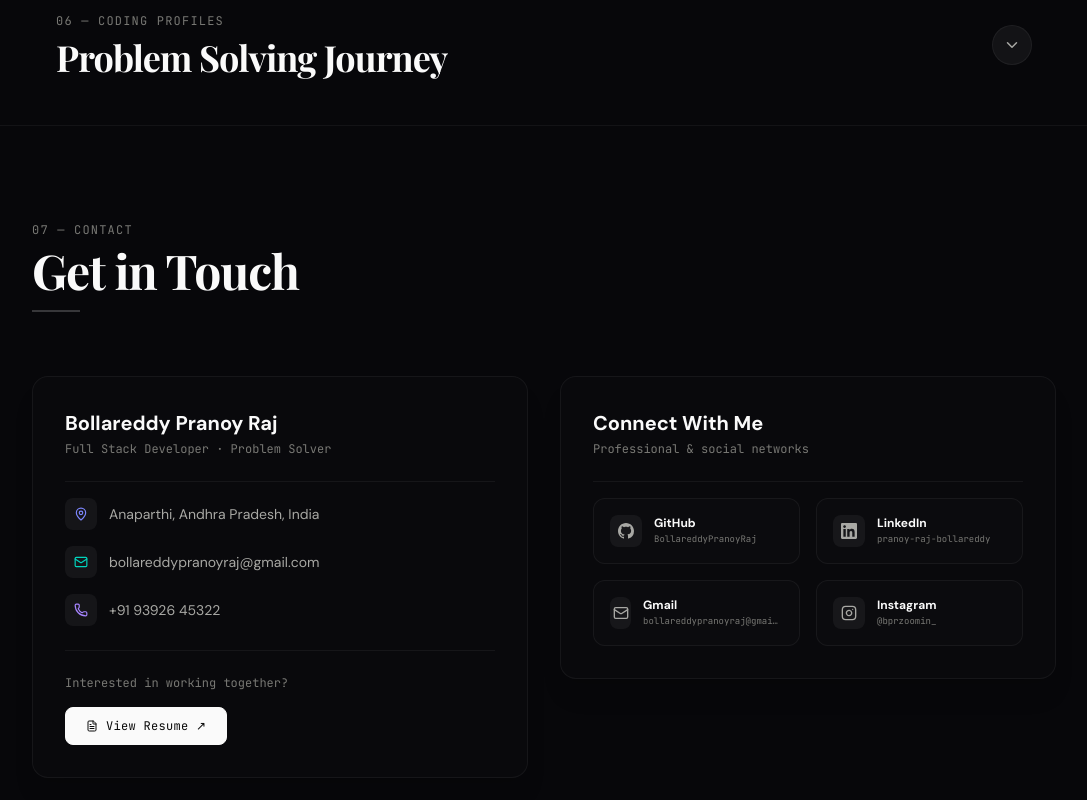
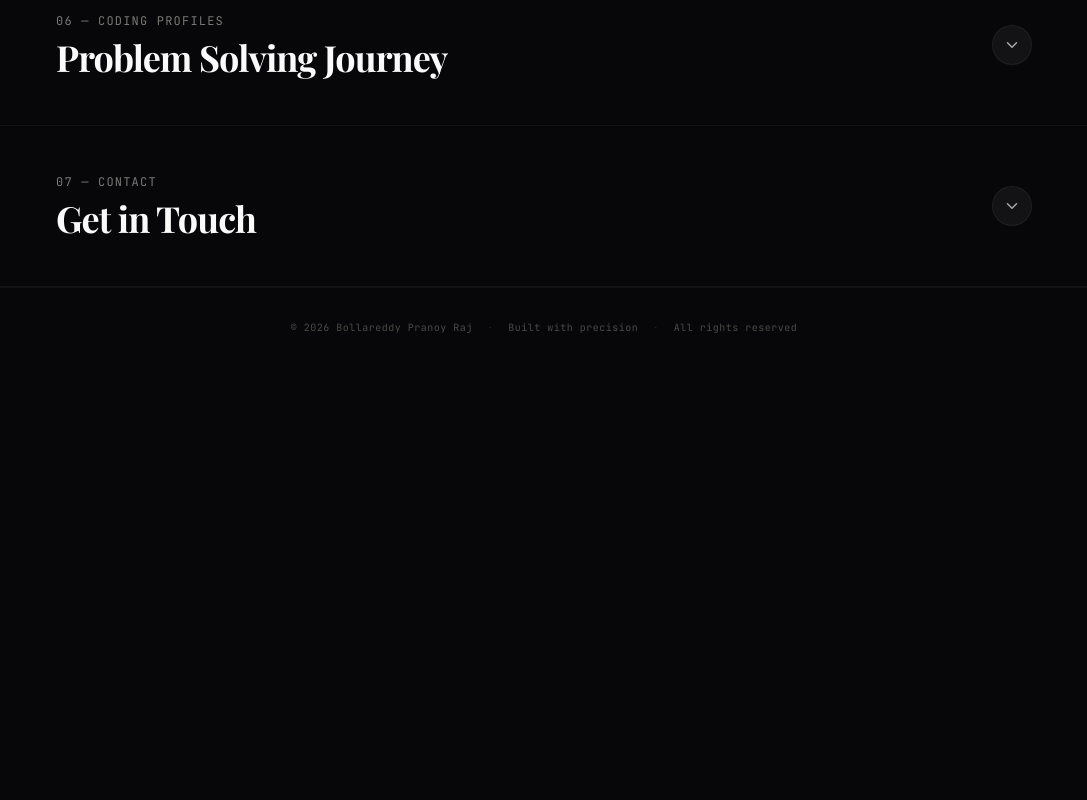
Before and after one commit to BollareddyPranoyRaj/Portfolio, a Next.js app: page / in a window 1280 px wide. Shown: the part 1640-2440 px from the top of the page, without its empty margins (96-1183 px from the left). After the commit the page ends 2007 px from the top, so only its background shows below. Built offline with nearby package versions, Linux system fonts and the light colour scheme.

Commit message:
feat: make Contact section collapsible

```diff
--- a/src/components/Contact.js
+++ b/src/components/Contact.js
@@ -1,8 +1,42 @@
 "use client";
-import React from "react";
-import { Mail, Phone, MapPin, FileText } from "lucide-react";
+import React, { useState, useEffect } from "react";
+import { Mail, Phone, MapPin, FileText, ChevronDown } from "lucide-react";
+import { motion, AnimatePresence } from "framer-motion";
 
 export default function Contact() {
+  const [isOpen, setIsOpen] = useState(false);
+
+  const toggleOpen = () => {
+    setIsOpen(!isOpen);
+    setTimeout(() => {
+      import("gsap/dist/ScrollTrigger").then(({ ScrollTrigger }) => {
+        ScrollTrigger.refresh();
+      });
+    }, 400);
+  };
+
+  useEffect(() => {
+    const handleOpen = (e) => {
+      if (e.detail === "contact") {
+        setIsOpen(true);
+      }
+    };
+    const handleHashChange = () => {
+      if (window.location.hash === "#contact") {
+        setIsOpen(true);
+      }
+    };
+    window.addEventListener("open-section", handleOpen);
+    window.addEventListener("hashchange", handleHashChange);
+    if (window.location.hash === "#contact") {
+      setIsOpen(true);
+    }
+    return () => {
+      window.removeEventListener("open-section", handleOpen);
+      window.removeEventListener("hashchange", handleHashChange);
+    };
+  }, []);
+
   const socialLinks = [
     {
       name: "GitHub",
@@ -45,20 +79,42 @@ export default function Contact() {
   ];
 
   return (
-    <section id="contact" className="py-24 px-6 relative z-10">
-      <div className="max-w-5xl mx-auto">
-        {/* Section Header */}
-        <div className="mb-16">
-          <span className="font-mono text-xs text-gray-500 uppercase tracking-widest block mb-2">
+    <section id="contact" className="py-4 md:py-6 border-b border-white/5 relative z-10">
+      <div className="max-w-5xl mx-auto px-6">
+        {/* Accordion Toggle Header */}
+        <button
+          onClick={toggleOpen}
+          className="w-full flex items-center justify-between py-6 text-left group cursor-pointer"
+        >
+          <div>
+            <span className="font-mono text-xs text-gray-500 uppercase tracking-widest block mb-2 transition-colors group-hover:text-indigo-400">
               07 — Contact
             </span>
-          <h2 className="font-display font-bold text-3xl md:text-5xl text-white tracking-tight mb-4">
+            <h2 className="font-display font-bold text-2xl md:text-4xl text-white tracking-tight group-hover:text-white/90 transition-colors">
               Get in Touch
             </h2>
-          <div className="w-12 h-[2px] bg-white/20" />
           </div>
+          <div className="w-10 h-10 rounded-full bg-white/5 border border-white/5 flex items-center justify-center group-hover:bg-white/10 group-hover:border-white/15 transition-all duration-300">
+            <ChevronDown
+              size={18}
+              className={`text-gray-400 group-hover:text-white transition-transform duration-300 ${
+                isOpen ? "rotate-180" : ""
+              }`}
+            />
+          </div>
+        </button>
 
-        <div className="grid grid-cols-1 md:grid-cols-2 gap-8 items-start">
+        {/* Collapsible Content */}
+        <AnimatePresence initial={false}>
+          {isOpen && (
+            <motion.div
+              initial={{ height: 0, opacity: 0 }}
+              animate={{ height: "auto", opacity: 1 }}
+              exit={{ height: 0, opacity: 0 }}
+              transition={{ duration: 0.35, ease: "easeInOut" }}
+              className="overflow-hidden"
+            >
+              <div className="pt-8 pb-12 grid grid-cols-1 md:grid-cols-2 gap-8 items-start">
                 {/* Info Card */}
                 <div className="bg-white/[0.01] border border-white/5 rounded-2xl p-6 md:p-8 space-y-6 shadow-xl">
                   <div>
@@ -122,29 +178,34 @@ export default function Contact() {
                     </p>
                   </div>
 
-            <div className="grid grid-cols-1 sm:grid-cols-2 gap-4 pt-4 border-t border-white/5">
-              {socialLinks.map((social) => (
+                  <div className="grid grid-cols-1 sm:grid-cols-2 gap-4">
+                    {socialLinks.map((social, index) => (
                       <a
-                  key={social.name}
+                        key={index}
                         href={social.link}
                         target="_blank"
                         rel="noopener noreferrer"
-                  className="flex items-center gap-3 bg-white/[0.01] hover:bg-white/[0.03] border border-white/5 hover:border-white/10 rounded-xl p-4 transition-all duration-300 group"
+                        className="flex items-center gap-3 p-4 rounded-xl bg-white/[0.02] border border-white/5 hover:border-white/10 hover:bg-white/[0.04] transition-all group"
                       >
                         <div className="w-8 h-8 rounded-lg bg-white/5 flex items-center justify-center text-gray-400 group-hover:text-white transition-colors">
                           {social.icon}
                         </div>
                         <div>
-                    <span className="text-white text-xs font-semibold block">{social.name}</span>
-                    <span className="text-gray-500 font-mono text-[9px] block mt-0.5 max-w-[140px] truncate">
+                          <h4 className="text-white text-xs font-semibold font-body">
+                            {social.name}
+                          </h4>
+                          <p className="text-gray-500 text-[10px] font-mono mt-0.5 truncate max-w-[120px]">
                             {social.handle}
-                    </span>
+                          </p>
                         </div>
                       </a>
                     ))}
                   </div>
                 </div>
               </div>
+            </motion.div>
+          )}
+        </AnimatePresence>
       </div>
     </section>
   );
```
Lines whose indentation alone changed are shown as unchanged.
